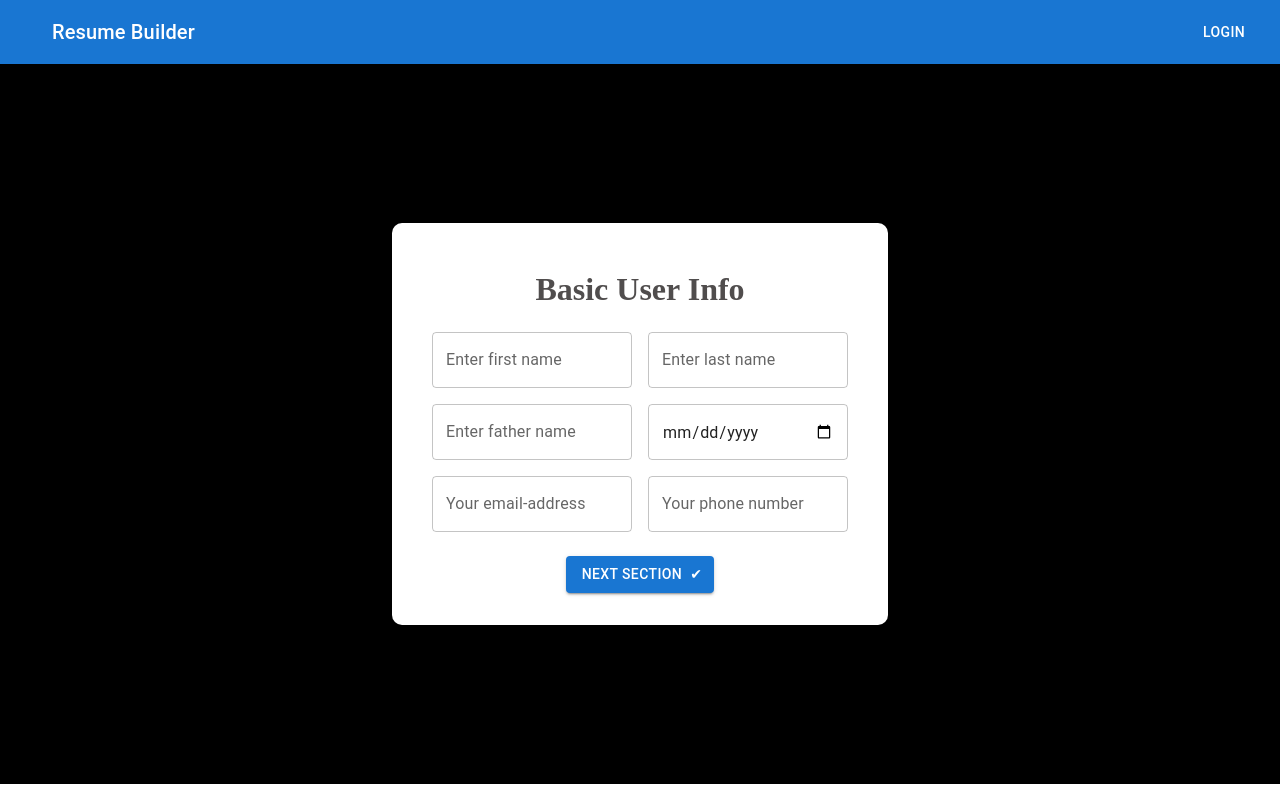
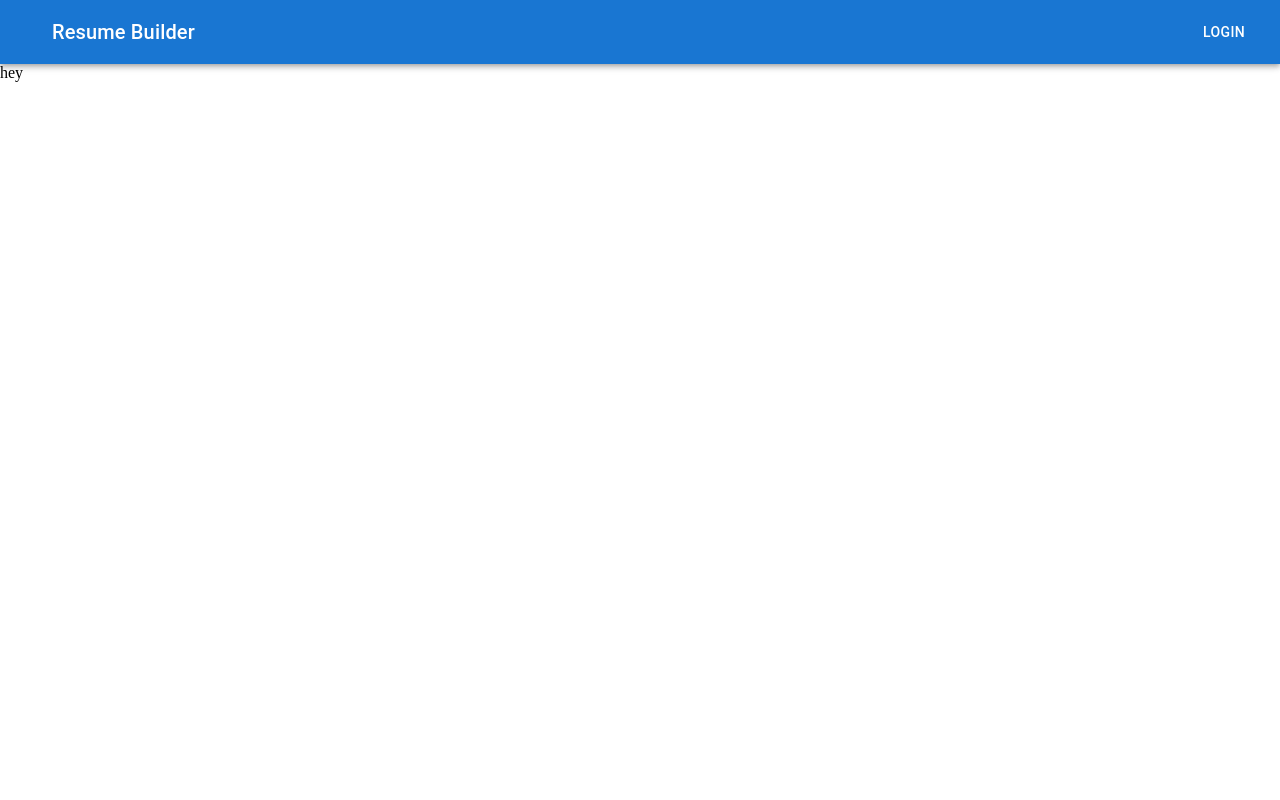
Before and after one commit to niaziiii/resume-builder, a React (Create React App) app: page / in a window 1280 px wide. Built offline with nearby package versions, Linux system fonts and the light colour scheme.

Commit message:
added router to our routes

```diff
--- /dev/null
+++ b/client_secret.json
@@ -0,0 +1 @@
+{"web":{"client_id":"599663487863-4euom7astanfbenmqnkljnj4guqn9jcb.apps.googleusercontent.com","project_id":"resume-builder-360107","auth_uri":"https://accounts.google.com/o/oauth2/auth","token_uri":"https://oauth2.googleapis.com/token","auth_provider_x509_cert_url":"https://www.googleapis.com/oauth2/v1/certs","client_secret":"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","javascript_origins":["http://localhost:3000"]}}
--- a/package.json
+++ b/package.json
@@ -12,6 +12,7 @@
     "formik": "^2.2.9",
     "react": "^18.2.0",
     "react-dom": "^18.2.0",
+    "react-router-dom": "^5.3.3",
     "react-scripts": "5.0.1",
     "web-vitals": "^2.1.4",
     "yup": "^0.32.11"
--- a/src/App.js
+++ b/src/App.js
@@ -2,14 +2,34 @@ import React from 'react'
 import NavigationBar from './components/NavigationBar/NavigationBar'
 import UserInfo from './components/UserInfo/UserInfo'
 import './style/style.css'
+
+import { BrowserRouter as Router, Route, Switch } from 'react-router-dom'
+import Login from './components/Forms/LoginForm/Login'
+
+
 function App() {
   return (
-    <div>
-      <NavigationBar/>
-      <div className='container-main'>
-      <UserInfo/>
+    <Router>
+      <div>
+        <NavigationBar />
+        <Switch>
+          <Route exact path='/' >
+            {<div>hey</div>}
+          </Route>
+          <Route path='/login'>
+            <Login/>
+          </Route>
+
+          <Route path='/resume'>
+            {< div className='container-main'>
+              <UserInfo />
+            </div>}
+          </Route>
+
+        </Switch>
+
       </div>
-    </div>
+    </Router >
   )
 }
 
```
Also changed, not shown: 1 other file (tests, documents, lock files or other folders).
